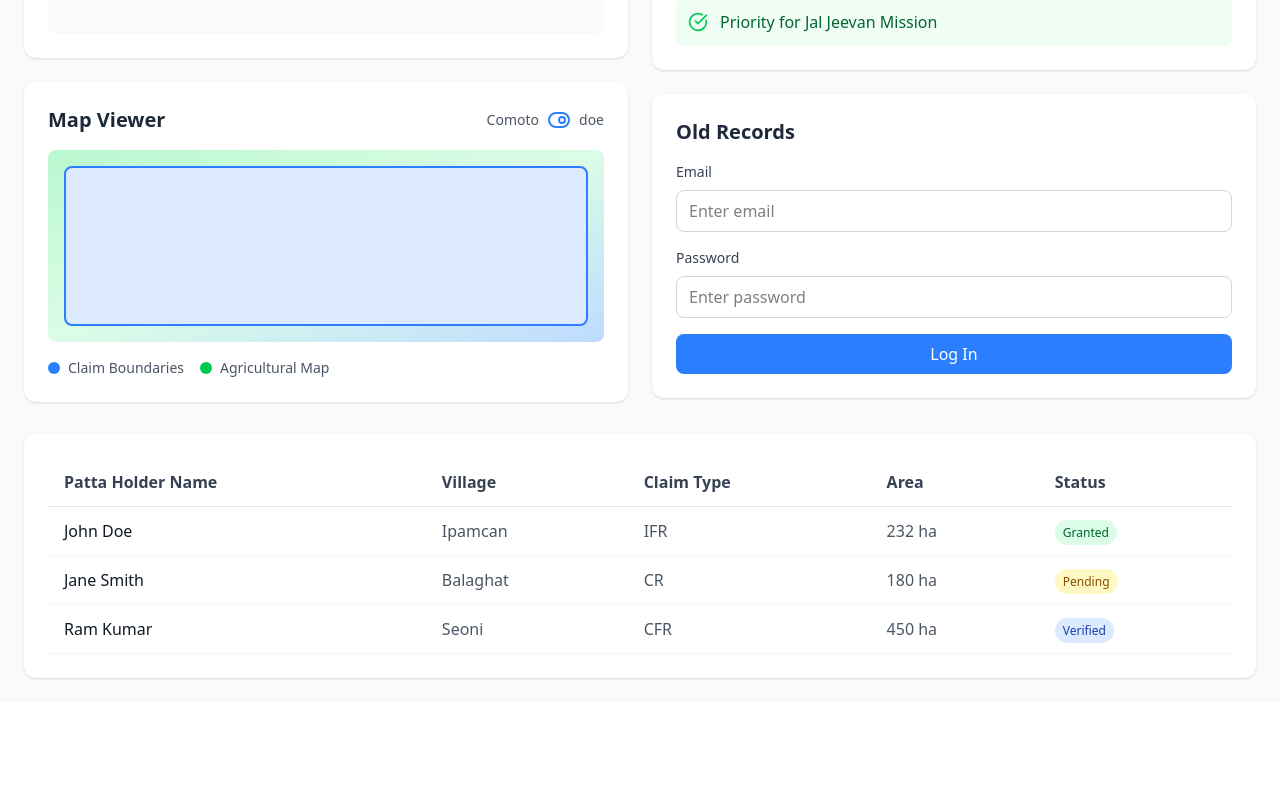
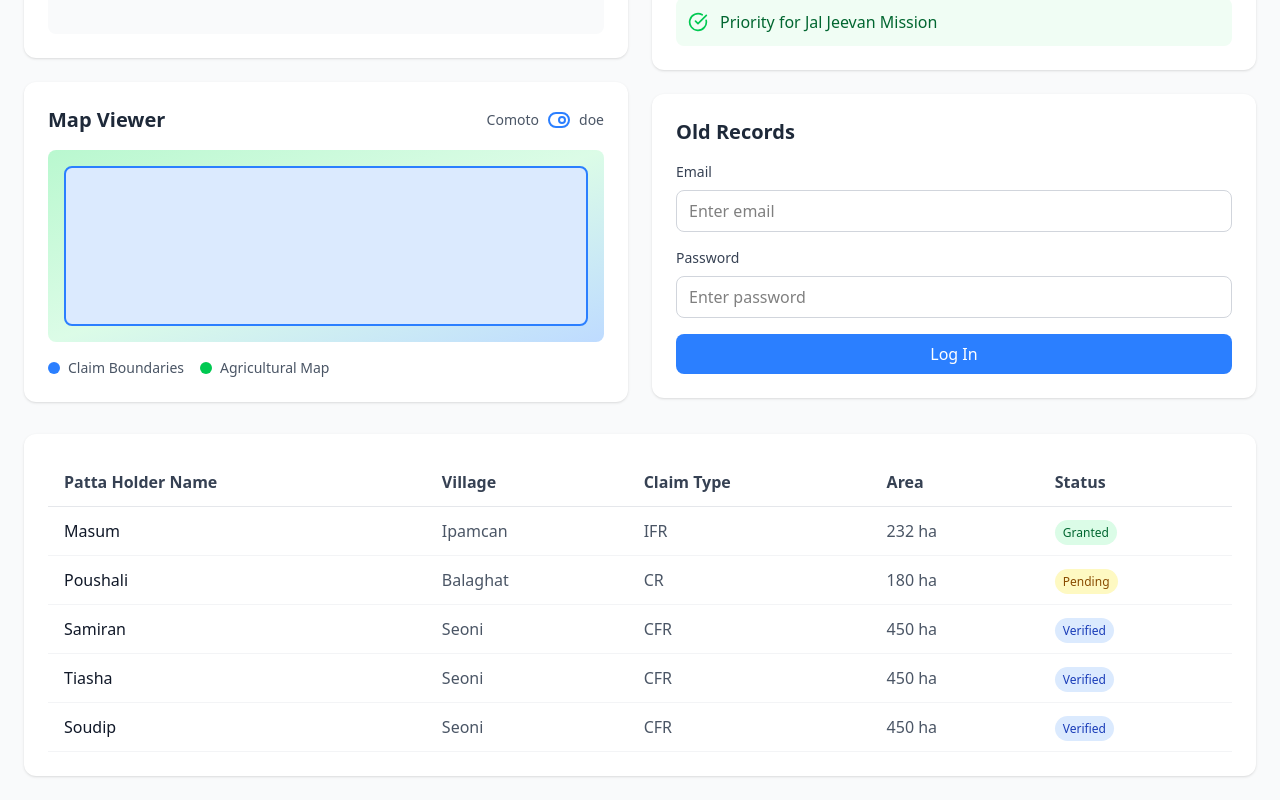
Before and after one commit to Poushali-02/SIH2025, a React (Vite) app in the folder frontend/: page / in a window 1280 px wide. Shown: the part 554-1354 px from the top of the page. Before the commit the page ends 1256 px from the top, so only its background shows below. Built offline with nearby package versions, Linux system fonts and the light colour scheme.

Commit message:
Minor change

```diff
--- a/frontend/src/App.tsx
+++ b/frontend/src/App.tsx
@@ -8,9 +8,12 @@ const App: React.FC = () => {
 
   // Sample data for the table
   const existingRecords = [
-    { id: 1, pattaHolder: "John Doe", village: "Ipamcan", claimType: "IFR", area: "232 ha", status: "Granted" },
-    { id: 2, pattaHolder: "Jane Smith", village: "Balaghat", claimType: "CR", area: "180 ha", status: "Pending" },
-    { id: 3, pattaHolder: "Ram Kumar", village: "Seoni", claimType: "CFR", area: "450 ha", status: "Verified" },
+    { id: 1, pattaHolder: "Masum", village: "Ipamcan", claimType: "IFR", area: "232 ha", status: "Granted" },
+    { id: 2, pattaHolder: "Poushali", village: "Balaghat", claimType: "CR", area: "180 ha", status: "Pending" },
+    { id: 3, pattaHolder: "Samiran", village: "Seoni", claimType: "CFR", area: "450 ha", status: "Verified" },
+     { id: 3, pattaHolder: "Tiasha", village: "Seoni", claimType: "CFR", area: "450 ha", status: "Verified" },
+     { id: 3, pattaHolder: "Soudip", village: "Seoni", claimType: "CFR", area: "450 ha", status: "Verified" },
+
   ];
 
   const handleFileChange = (e: React.ChangeEvent<HTMLInputElement>) => {
```
